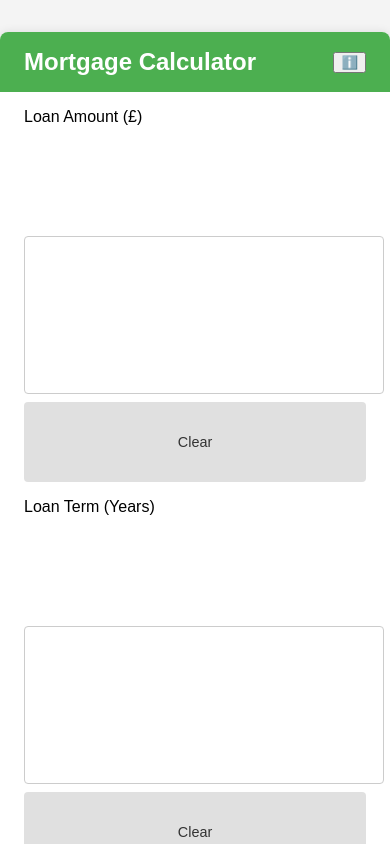
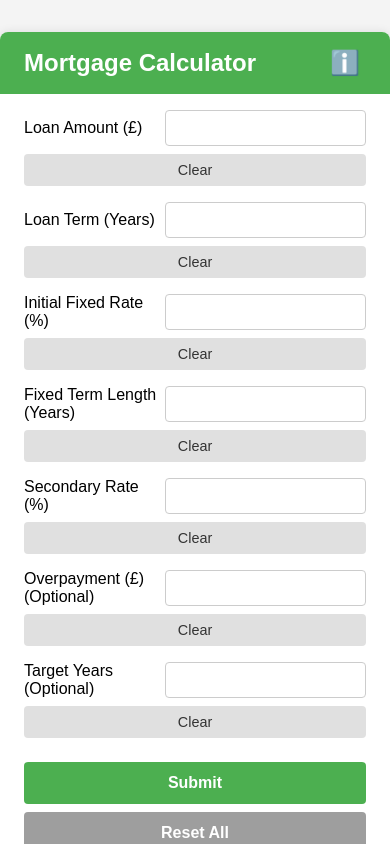
Before and after one commit to Ampdrew06/Mortgage-Calculator, a React (Create React App) app: page / in a window 390 px wide. Shown: the top 844 px of the page. Built offline with nearby package versions, Linux system fonts and the light colour scheme.

Commit message:
Update App.css

```diff
--- a/src/App.css
+++ b/src/App.css
@@ -1,5 +1,4 @@
-/* Updated App.css – June 16 */
-
+/* Updated June 16 */
 body {
   font-family: Arial, sans-serif;
   background-color: #f4f4f4;
@@ -34,12 +33,12 @@ body {
   flex: 1;
 }
 
-.share-btn {
+.info-btn {
   background: none;
   border: none;
-  color: white;
-  font-size: 1.4rem;
+  font-size: 1.5rem;
   cursor: pointer;
+  color: #ffffff;
 }
 
 .input-row {
@@ -51,11 +50,11 @@ body {
 }
 
 .input-row label {
-  flex: 1 1 120px;
+  flex: 2 1 100px;
 }
 
 .input-row input {
-  flex: 2 1 140px;
+  flex: 2 1 150px;
   padding: 0.5rem;
   font-size: 1rem;
   border: 1px solid #ccc;
@@ -81,7 +80,6 @@ body {
   display: flex;
   justify-content: space-between;
   margin: 1.5rem 0;
-  gap: 0.5rem;
 }
 
 .submit-btn,
@@ -91,8 +89,9 @@ body {
   border: none;
   border-radius: 4px;
   font-weight: bold;
+  cursor: pointer;
+  margin-right: 0.5rem;
   font-size: 1rem;
-  cursor: pointer;
 }
 
 .submit-btn {
@@ -107,6 +106,7 @@ body {
 .reset-btn {
   background-color: #9e9e9e;
   color: white;
+  margin-right: 0;
 }
 
 .reset-btn:hover {
@@ -126,10 +126,22 @@ body {
 
 .results p {
   margin: 0.5rem 0;
+  font-size: 1rem;
+  font-weight: bold;
   display: flex;
   justify-content: space-between;
-  font-size: 1rem;
-  font-weight: bold;
+}
+
+/* Make pie chart responsive */
+.canvas-container {
+  display: flex;
+  justify-content: center;
+  margin-top: 1rem;
+}
+
+.canvas-container canvas {
+  max-width: 250px;
+  height: auto;
 }
 
 .info-section {
@@ -159,8 +171,8 @@ body {
 
 @media screen and (max-width: 480px) {
   .input-row {
-    flex-direction: column;
-    align-items: stretch;
+    flex-direction: row;
+    flex-wrap: wrap;
   }
 
   .input-row input,
@@ -175,11 +187,10 @@ body {
 
   .submit-btn,
   .reset-btn {
-    width: 100%;
+    margin-right: 0;
   }
 
-  .results p {
-    flex-direction: column;
-    align-items: flex-start;
+  .canvas-container canvas {
+    max-width: 200px;
   }
 }
```
